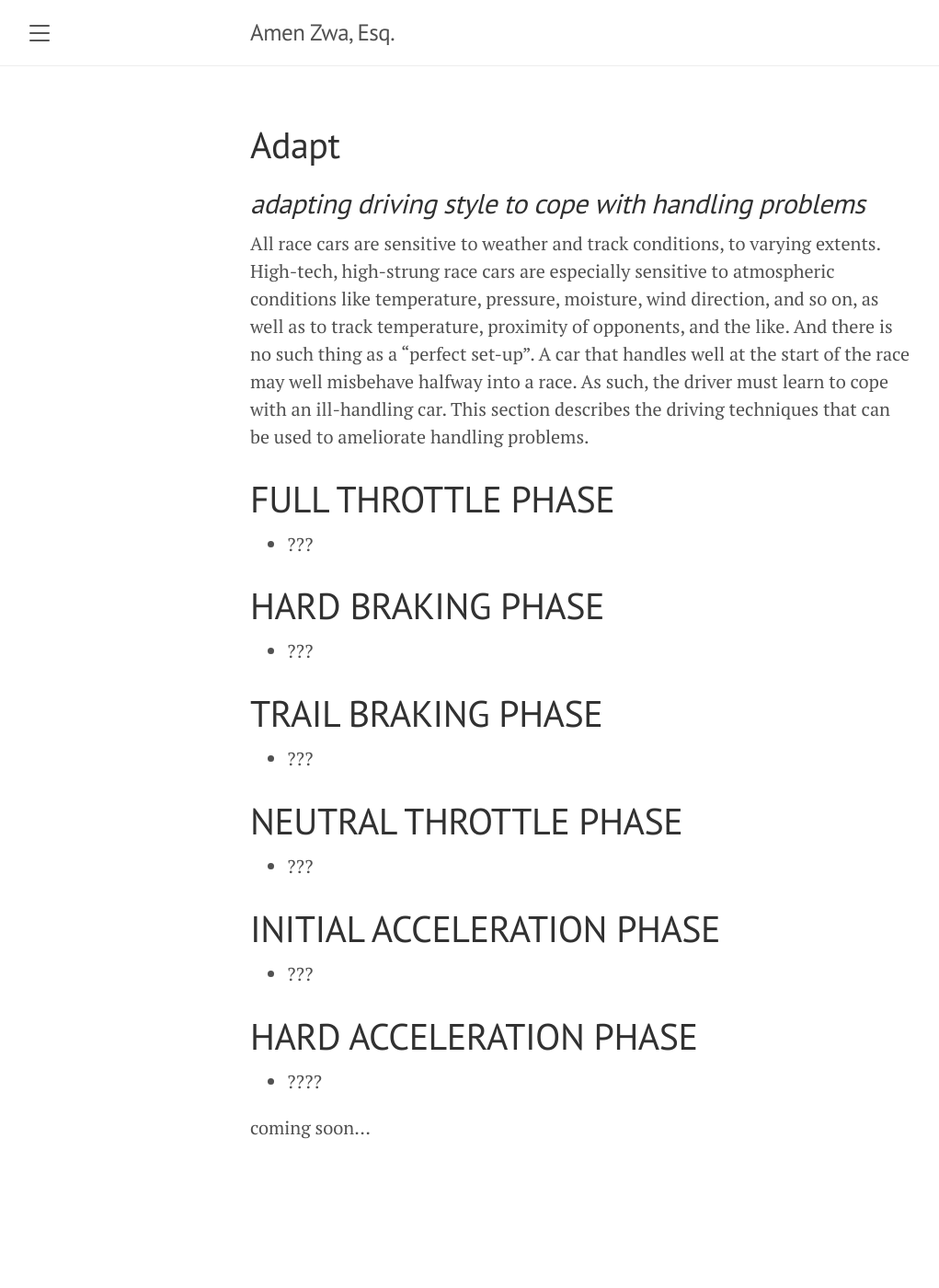
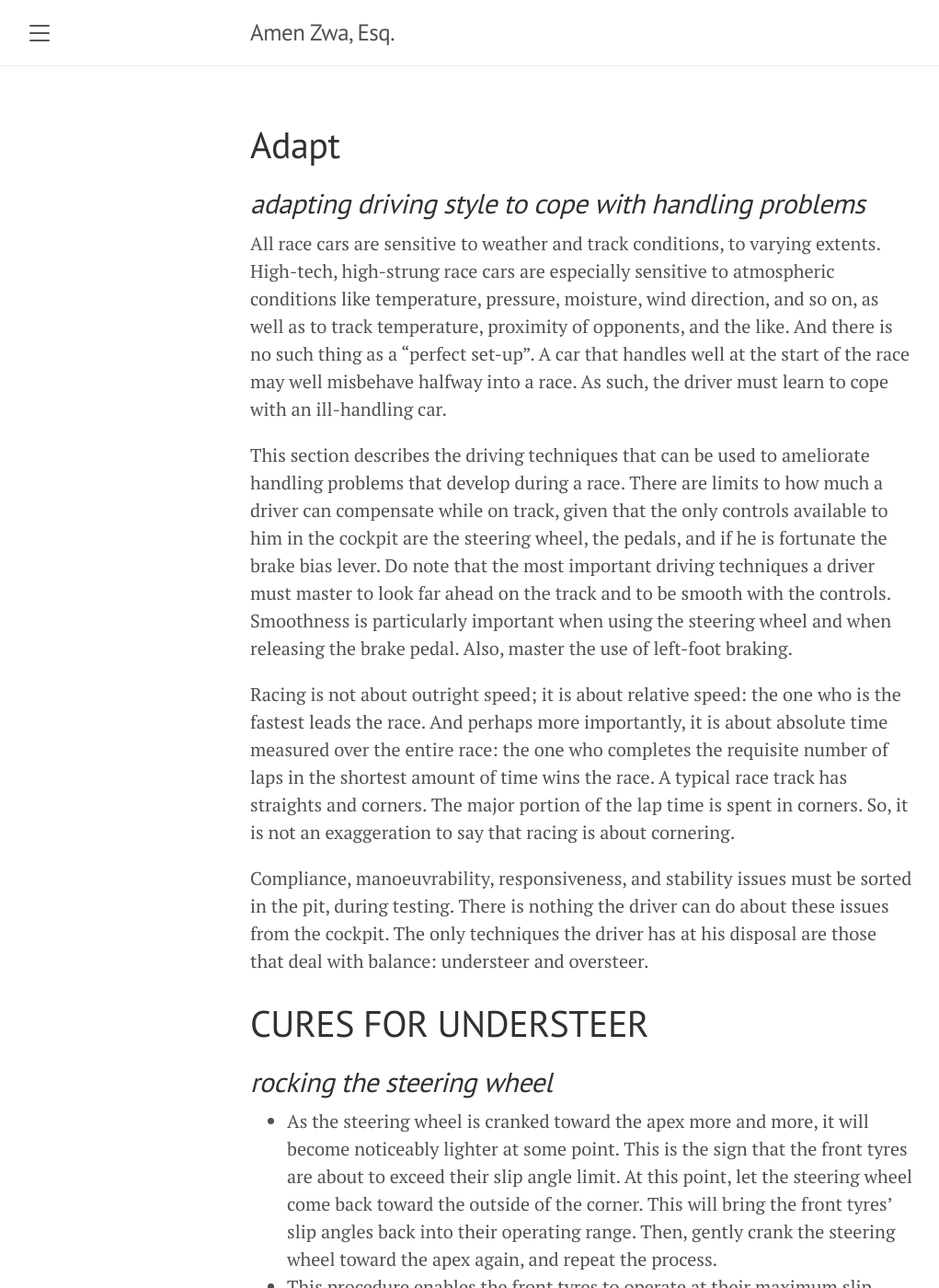
Before and after one commit to amenzwa/amenzwa.github.io, a Jekyll site: the page built from motorsport/adapt.md, in a window 1280 px wide and 1400 px high. Shown: the whole window at 92% size, without its empty margins (8-1029 px from the left). Built offline with Jekyll 4.4.1, drawn with Linux system fonts in a browser that asks for light colours; our own code applies the rules of GitHub Pages for plain Markdown files; some of the changed text lies outside the part shown.

Commit message:
finish motorsport

```diff
--- a/motorsport/adapt.md
+++ b/motorsport/adapt.md
@@ -4,30 +4,59 @@ title: "Adapt"
 
 ## *adapting driving style to cope with handling problems*
 
-All race cars are sensitive to weather and track conditions, to varying extents. High-tech, high-strung race cars are especially sensitive to atmospheric conditions like temperature, pressure, moisture, wind direction, and so on, as well as to track temperature, proximity of opponents, and the like. And there is no such thing as a "perfect set-up". A car that handles well at the start of the race may well misbehave halfway into a race. As such, the driver must learn to cope with an ill-handling car. This section describes the driving techniques that can be used to ameliorate handling problems.
+All race cars are sensitive to weather and track conditions, to varying extents. High-tech, high-strung race cars are especially sensitive to atmospheric conditions like temperature, pressure, moisture, wind direction, and so on, as well as to track temperature, proximity of opponents, and the like. And there is no such thing as a "perfect set-up". A car that handles well at the start of the race may well misbehave halfway into a race. As such, the driver must learn to cope with an ill-handling car.
 
-# FULL THROTTLE PHASE
+This section describes the driving techniques that can be used to ameliorate handling problems that develop during a race. There are limits to how much a driver can compensate while on track, given that the only controls available to him in the cockpit are the steering wheel, the pedals, and if he is fortunate the brake bias lever. Do note that the most important driving techniques a driver must master to look far ahead on the track and to be smooth with the controls. Smoothness is particularly important when using the steering wheel and when releasing the brake pedal. Also, master the use of left-foot braking.
 
-- ???
+Racing is not about outright speed; it is about relative speed: the one who is the fastest leads the race. And perhaps more importantly, it is about absolute time measured over the entire race: the one who completes the requisite number of laps in the shortest amount of time wins the race. A typical race track has straights and corners. The major portion of the lap time is spent in corners. So, it is not an exaggeration to say that racing is about cornering.
 
-# HARD BRAKING PHASE
+Compliance, manoeuvrability, responsiveness, and stability issues must be sorted in the pit, during testing. There is nothing the driver can do about these issues from the cockpit. The only techniques the driver has at his disposal are those that deal with balance: understeer and oversteer.
 
-- ???
+# CURES FOR UNDERSTEER
 
-# TRAIL BRAKING PHASE
+## *rocking the steering wheel*
 
-- ???
+- As the steering wheel is cranked toward the apex more and more, it will become noticeably lighter at some point. This is the sign that the front tyres are about to exceed their slip angle limit. At this point, let the steering wheel come back toward the outside of the corner. This will bring the front tyres' slip angles back into their operating range. Then, gently crank the steering wheel toward the apex again, and repeat the process.
+- This procedure enables the front tyres to operate at their maximum slip angle, without exceeding the limits and developing understeer.
 
-# NEUTRAL THROTTLE PHASE
+## *left-foot braking*
 
-- ???
+- When understeer begins to develop, gently dab the brake pedal. This transfers some load back onto the front tyres, thereby restoring some traction to them and preventing a full-on understeer.
+- Do not apply an excessive amount of brake, lest the car slow down too much. And do not lift off the throttle when using this technique.
 
-# INITIAL ACCELERATION PHASE
+## *decreasing the throttle*
 
-- ???
+- At the onset of understeer, lift partway off the throttle. This transfers some load back onto the front tyres, thereby restoring some traction to them and preventing a full-on understeer.
+- Lifting off the throttle, even just a little, slows down the car. So, this technique should be used sparingly.
 
-# HARD ACCELERATION PHASE
+## *manhandling the car*
 
-- ????
+- Sometimes, it is necessary to force a reticent car to submit to your will, and make it turn into the corner. To perform this manoeuvre, pitch the front wheels hard toward the apex with a smart crank of the steering wheel, and simultaneously loosen the rear drivewheels with a bit of extra throttle.
+- Left-foot braking will certainly help, while performing this manoeuvre. This is a common technique used to bring about a four-wheel drift through the apex. If executed too aggressively, however, it will worsen understeer, instead of curing.
 
-coming soon...
+## *Scandinavian flick*
+
+- On slippery surfaces, manhandling the car will only worsen understeer. A better, subtler technique is the Scandinavian flick.  Initiate the manoeuvre by entering the corner and decelerating on a line that is slightly toward the inside, instead of on the conventional, outside line. While modulating the brake pedal, flick the steering wheel to the outside of the corner, and immediately flick the steering wheel back toward the apex. At the same time, come off the brake, go back on the throttle, and four-wheel drift out of the corner by counter steering.
+- Continually adjust the throttle pressure and the steering angle to keep the car on the cornering line.
+
+## *handbrake turn*
+
+- Although you may use the handbrake turn to cure an understeer at the entry of an ordinary corner, it is a bit too crude for that use. But this technique is the quickest way through sharp hairpins. As the car enters the corner, crank the steering wheel smartly toward the apex, and simultaneously squeeze the handbrake, then release it right away. This seizes up the rear wheels, and snaps the car into oversteer, scrubbing the rear tyres across the track surface.
+- Simultaneously counter steer to keep the front end in line with the swinging rear end. Return to the throttle, as soon as the car has spun round the apex.
+
+# CURES FOR OVERSTEER
+
+## *counter steering*
+
+- When the rear end steps out of line, apply opposite steering lock to bring the front of the car back in line with the rear.
+- It may be necessary to modulate the throttle pedal pressure. This aids in four-wheel drifting through the apex. Ordinarily, it is not necessary to lift off the throttle entirely or to use the brake pedal to correct an oversteer.
+
+## *decreasing the throttle*
+
+- Decrease the throttle to forestall rear wheelspin.
+- This should be the last resort to prevent spinning out, because decreasing the throttle slows down the car.
+
+## *increasing the throttle*
+
+- Although it is counterintuitive, increasing the throttle can cure oversteer, under some circumstances.
+- Increasing the throttle transfers load onto the rear tyres thus restoring much need traction to them. The only way to know when it is appropriate to increase the throttle to correct an oversteer is to experiment and to accumulate seat time.
```
Also changed, not shown: motorsport/adjust.md (+16 -16 lines).
